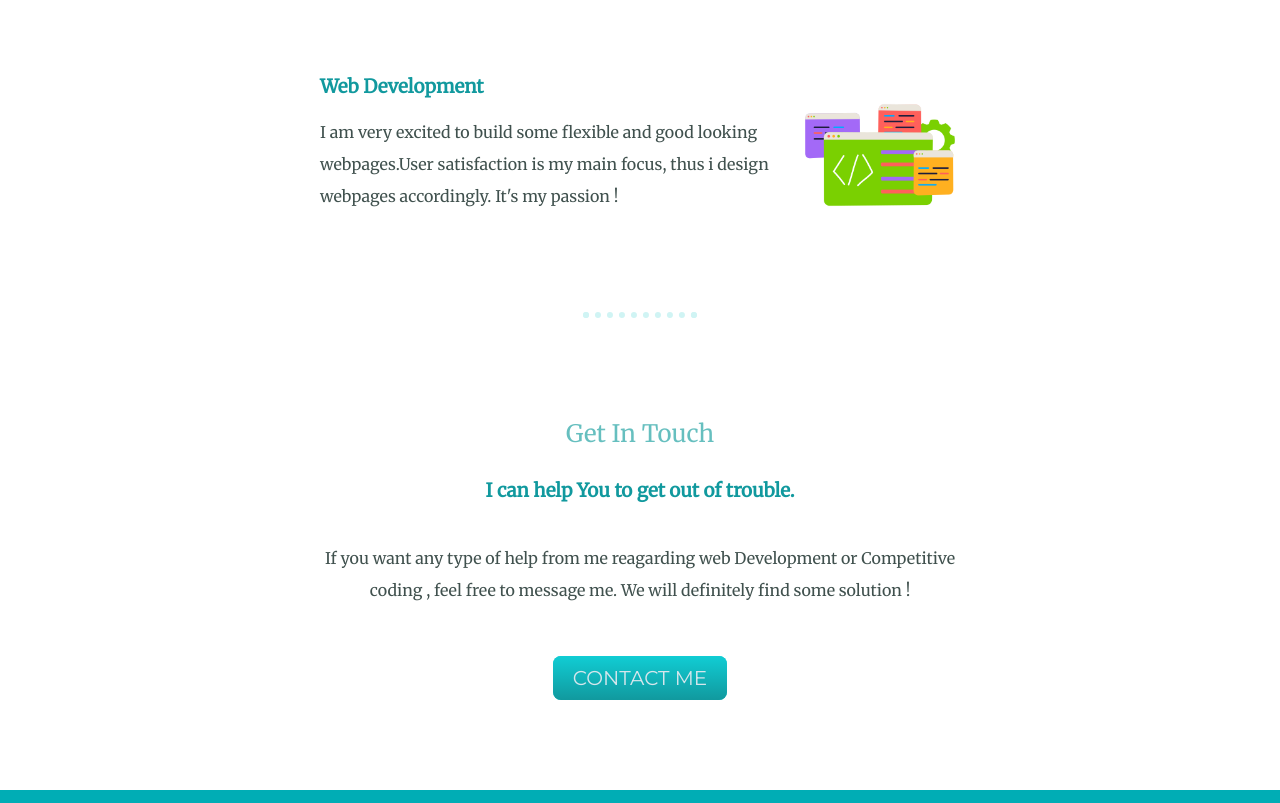
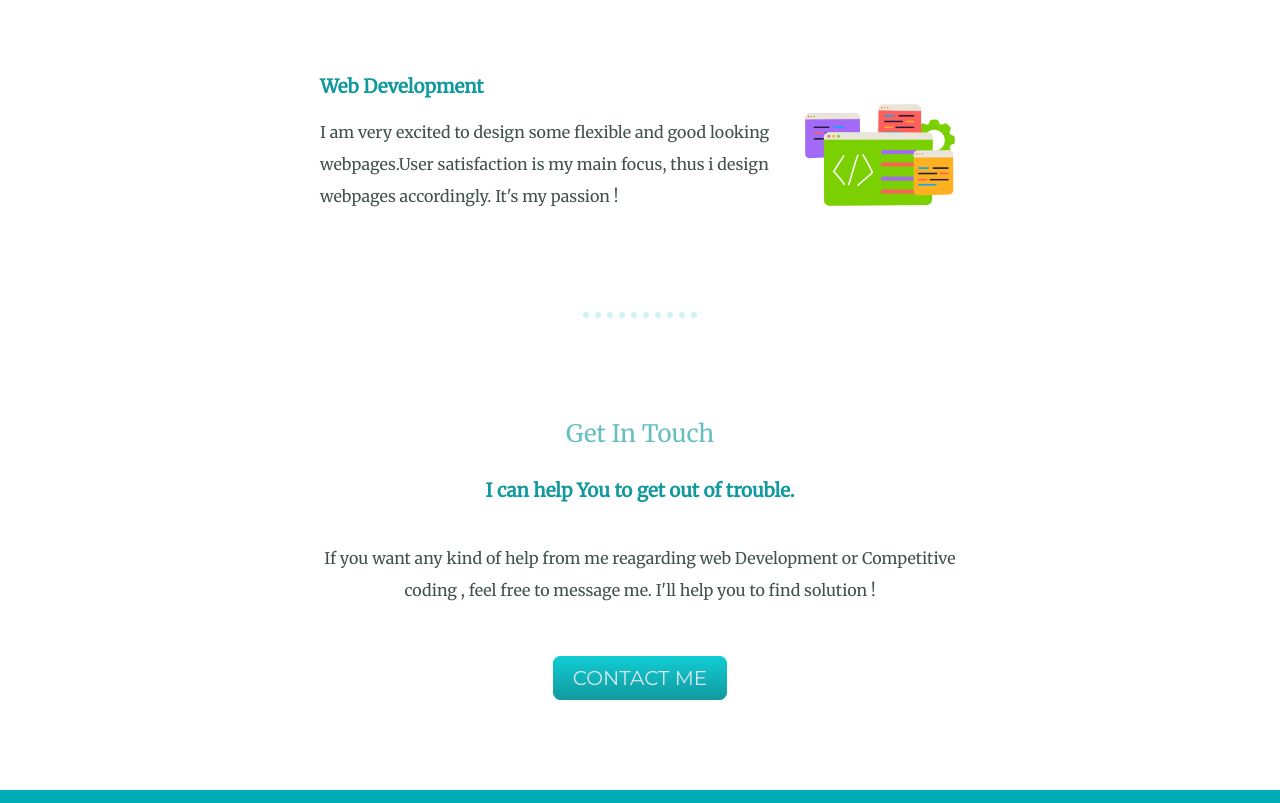
Before and after one commit to AkashDangare911/first-Personal-Site, a plain HTML site: page index.html in a window 1280 px wide. Shown: the part 1874-2677 px from the top of the page. Drawn offline with Linux system fonts and the light colour scheme.

Commit message:
Update index.html

```diff
--- a/index.html
+++ b/index.html
@@ -24,7 +24,7 @@
   <div class="profile">
     <img id="akash" src="images/akashProfile.jpg" alt="akashProfile">
     <h2>Hello Visitor.</h2>
-    <p class="intro">I'm a third year student pursuing <span>IT Engineering</span> in Pune. Currently i'm building some nice looking and fully functional websites 💚.</p>
+    <p class="intro">I'm a third year student pursuing <span>IT Engineering</span> in Pune. Currently i'm focusing on building some nice looking and fully functional websites 💚.</p>
   </div>
   <hr>
   <div class="skills">
@@ -38,14 +38,14 @@
     <div class="skill-row">
       <img class="skill2-img" src="images/web-programming.png" alt="">
       <h3>Web Development</h3>
-      <p>I am very excited to build some flexible and good looking webpages.User satisfaction is my main focus, thus i design webpages accordingly. It's my passion !</p>
+      <p>I am very excited to design some flexible and good looking webpages.User satisfaction is my main focus, thus i design webpages accordingly. It's my passion !</p>
     </div>
   </div>
   <hr>
   <div class="contact-me">
     <h2>Get In Touch</h2>
     <h3>I can help You to get out of trouble.</h3>
-    <p class="contact-msg">If you want any type of help from me reagarding web Development or Competitive coding , feel free to message me. We will definitely find some solution !</p>
+    <p class="contact-msg">If you want any kind of help from me reagarding web Development or Competitive coding , feel free to message me. I'll help you to find solution !</p>
 
     <a class="btn" href="mailto:akashdangare101@email.com">CONTACT ME</a>
   </div>
```
